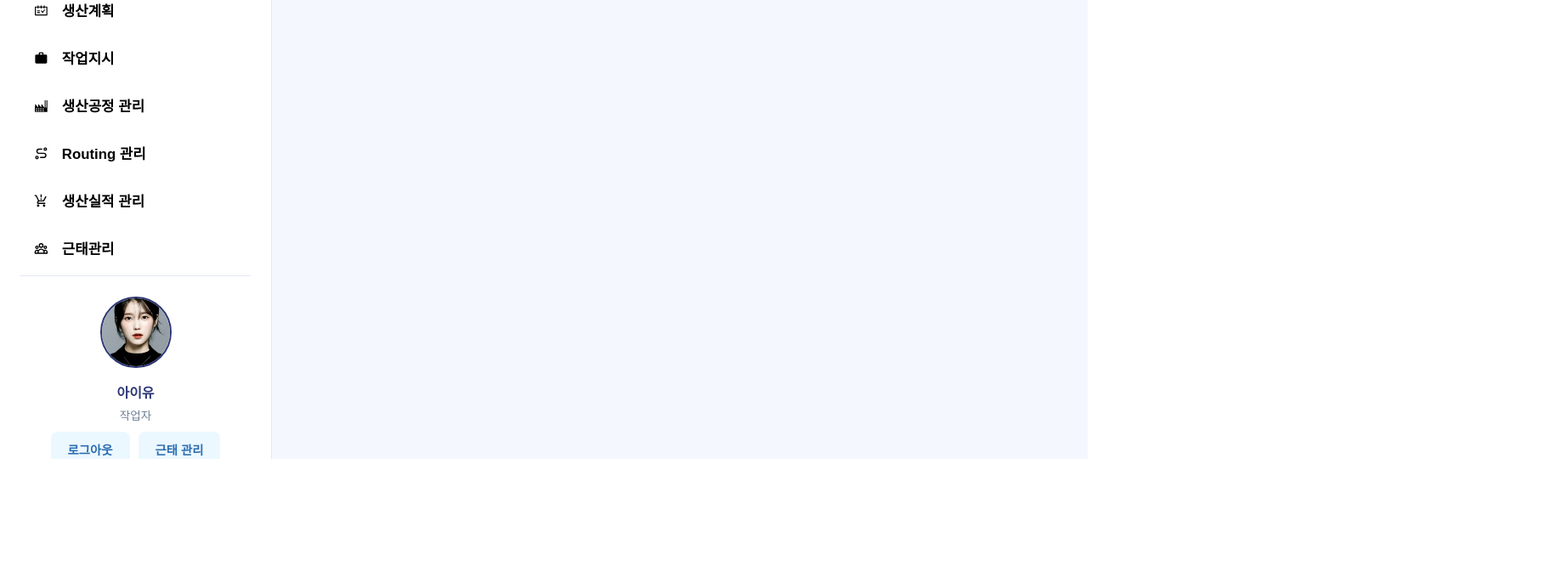
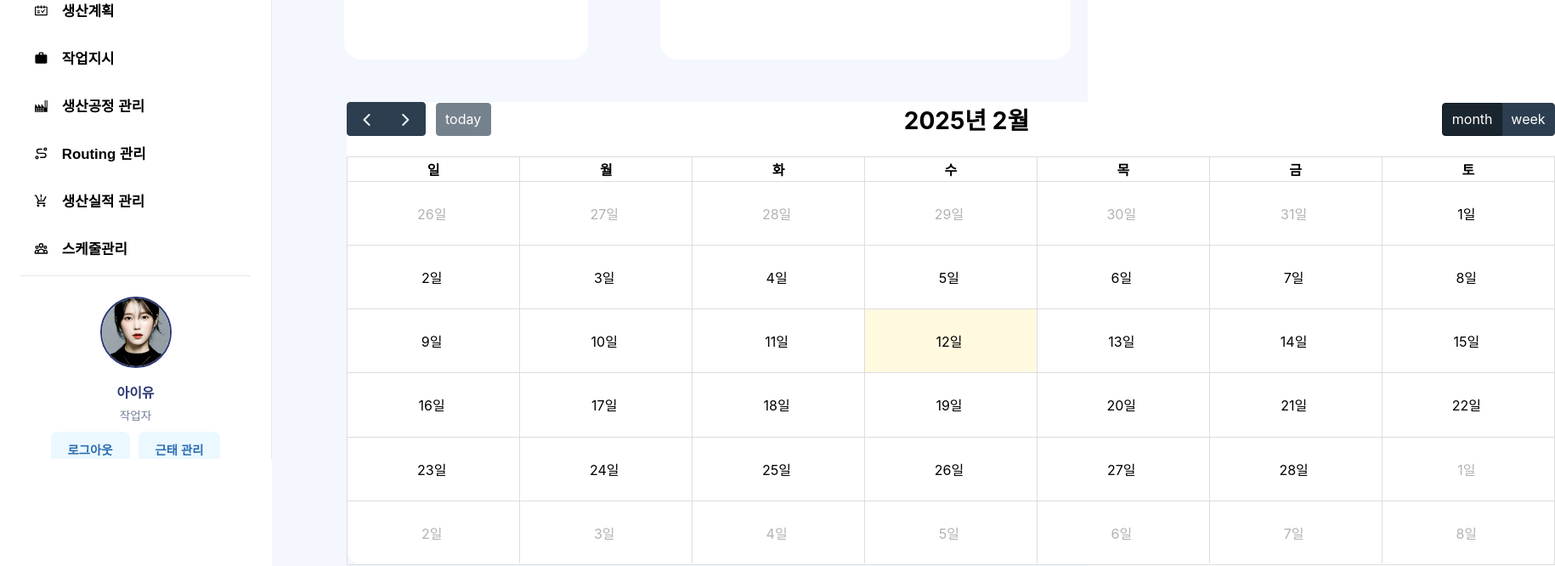
Before and after one commit to QualityCore/QualityCore-frontend, a React (Create React App) app: page /attendance in a window 1280 px wide. Shown: the part 260-926 px from the top of the page at 85% size, 1830 px wide, since content can reach past the window. Before the commit the page ends 800 px from the top, so only its background shows below. Built offline with nearby package versions, Linux system fonts and the light colour scheme; no server answers; a web font is replaced by a local one.

Commit message:
<25.02.17> 스케줄 UI

```diff
--- a/package.json
+++ b/package.json
@@ -3,6 +3,10 @@
   "version": "0.1.0",
   "private": true,
   "dependencies": {
+    "@fullcalendar/core": "^6.1.15",
+    "@fullcalendar/daygrid": "^6.1.15",
+    "@fullcalendar/interaction": "^6.1.15",
+    "@fullcalendar/react": "^6.1.15",
     "@heroicons/react": "^2.2.0",
     "@tailwindcss/forms": "^0.5.10",
     "axios": "^1.7.9",
--- a/src/components/Header.js
+++ b/src/components/Header.js
@@ -57,7 +57,7 @@ const Header = () => {
       '/rework': { main: '생산실적 관리', sub: '재작업 관리' },
 
       // 근태관리
-      '/attendance': { main: '근태관리', sub: '근태관리' },
+      '/attendance': { main: '스케줄관리', sub: '스케줄표' },
 
       // 기본 페이지
       '/': { main: '', sub: '메인화면' }
--- a/src/components/Sidebar.js
+++ b/src/components/Sidebar.js
@@ -157,7 +157,7 @@ const Sidebar = () => {
         <li>
           <Link to="/attendance">
             <HiOutlineUserGroup className="mr-4" />
-            근태관리
+            스케줄관리
           </Link>
         </li>
       </ul>
--- a/src/pages/attendance/Attendance.css
+++ b/src/pages/attendance/Attendance.css
@@ -0,0 +1,97 @@
+.maiBar {
+    height: 545px;
+    width: 1422px;
+    margin-left: 68px;
+    margin-top: 50px;
+    background-color: white;
+    border-radius: 20px;
+}
+
+.profileBar {
+    border: none;
+    width: 500px;
+    height: 200px;
+    display: inline-block;
+    margin-left: 65px;
+    margin-right: 85px;
+    border-radius: 20px;
+    background-color: white;
+}
+
+.tableBar {
+    border: none;
+    width: 842px;
+    height: 200px;
+    display: inline-block;
+    border-radius: 20px;
+    background-color: white;
+}
+
+/* FullCalendar 스타일 */
+.calendar {
+    width: 100%;
+    /* 부모 컨테이너 너비에 맞춤 */
+    height: 100%;
+    /* 부모 컨테이너 높이에 맞춤 */
+}
+
+/* 날짜 셀 스타일 */
+.fc-daygrid-day-frame {
+    display: flex;
+    justify-content: center;
+    align-items: center;
+    height: calc((100% - 40px) / 6);
+    /* 셀 높이를 균등하게 분배 */
+}
+
+/* 주간 헤더(요일 이름) 스타일 */
+.fc-col-header-cell {
+    /* width: 14.28%; */
+    /* 7일 기준으로 균등 분배 */
+    text-align: center;
+    /* 텍스트 가운데 정렬 */
+}
+
+.fc-col-header {
+    margin: 0;
+}
+
+/* 날짜 칸 크기 고정 */
+.fc-daygrid-body tr {
+    height: calc((100% - 40px) / 6);
+    /* 헤더를 제외한 남은 공간을 균등 분배 */
+}
+
+/* FullCalendar 뷰 위치 및 크기 수정 */
+.fc .fc-view-harness-active>.fc-view {
+    inset: 0;
+    /* 오프셋 제거 */
+    position: relative;
+    /* 상대적 위치로 설정 */
+    width: 100%;
+    /* 부모 컨테이너 너비에 맞춤 */
+    height: 100%;
+    /* 부모 컨테이너 높이에 맞춤 */
+}
+
+/* 스크롤 제거 */
+.fc-scroller {
+    overflow-y: hidden !important;
+    margin: 0;
+    /* 강제로 세로 스크롤 제거 */
+}
+
+.fc {
+    overflow: hidden;
+    /* 스크롤 제거 */
+}
+
+.fc-scrollgrid-sync-table {
+    table-layout: fixed !important;
+    width: 100% !important;
+    margin: 0;
+}
+
+.fc-scrollgrid {
+    margin: 0;
+}
--- a/src/pages/attendance/Attendance.js
+++ b/src/pages/attendance/Attendance.js
@@ -1,10 +1,63 @@
-import "./Attendance.css"
+import React, { useState, useEffect } from 'react';
+import FullCalendar from '@fullcalendar/react';
+import dayGridPlugin from '@fullcalendar/daygrid';
+import interactionPlugin from '@fullcalendar/interaction';
+import './Attendance.css';
 
-function Attendance() {
+const Attendance = () => {
+    const [events, setEvents] = useState([]);
 
+    useEffect(() => {
+        fetch('http://localhost:8080/api/schedule')
+            .then((response) => response.json())
+            .then((data) => {
+                const transformedEvents = data.schedule.map((schedule) => ({
+                    title: schedule.empName,
+                    start: new Date(schedule.checkIn).toISOString(),
+                    end: new Date(schedule.checkOut).toISOString(),
+                    description: `Work Team: ${schedule.workTeam}`,
+                    extendedProps: {
+                        email: schedule.email,
+                        phone: schedule.phone,
+                        profileImage: schedule.profileImage,
+                    },
+                }));
+                setEvents(transformedEvents);
+            })
+            .catch((error) => console.error('Error fetching schedules:', error));
+    }, []);
 
-    return (<>
-    </>);
-}
+    return (
+        <>
+            <div style={{ display: "flex", alignItems: "center", marginTop: "30px" }}>
+                <div className="profileBar"></div>
+                <div className="tableBar"></div>
+            </div>
+            <div>
+                <div className="maiBar">
+                    <FullCalendar
+                        className="calendar"
+                        headerToolbar={{
+                            left: 'prev,next today',
+                            center: 'title',
+                            right: 'dayGridMonth,dayGridWeek',
+                        }}
+                        plugins={[dayGridPlugin, interactionPlugin]}
+                        initialView="dayGridMonth"
+                        events={events}
+                        eventClick={(info) => {
+                            alert(`Event: ${info.event.title}\nEmail: ${info.event.extendedProps.email}\nPhone: ${info.event.extendedProps.phone}`);
+                        }}
+                        editable={true}
+                        droppable={true}
+                        locale="ko"
+                        height="100%" // 캘린더 높이를 부모 컨테이너에 맞춤
+                        expandRows={true} // 행 높이를 균일하게 설정
+                    />
+                </div>
+            </div>
+        </>
+    );
+};
 
 export default Attendance;
--- a/src/pages/work/workCreate.css
+++ b/src/pages/work/workCreate.css
@@ -26,7 +26,7 @@
     background-color: #D9D9D9;
 }
 
-.table th:nth-child(1),
+/* .table th:nth-child(1),
 .table td:nth-child(1) {
     width: 100px;
 }
@@ -44,7 +44,7 @@
 .table th:nth-child(4),
 .table td:nth-child(4) {
     width: 100px;
-}
+} */
 
 .tableName {
     margin-left: 135px;
--- a/src/pages/work/workOrders.css
+++ b/src/pages/work/workOrders.css
@@ -91,7 +91,7 @@ thead {
 }
 
 /* 테이블 각 열의  */
-th:nth-child(1),
+/* th:nth-child(1),
 td:nth-child(1) {
     width: 100px;
 }
@@ -139,7 +139,7 @@ td:nth-child(9) {
 th:nth-child(10),
 td:nth-child(10) {
     width: 180px;
-}
+} */
 
 /* 진행률 */
 .progress-container {
--- a/src/styles/standard-information/workplace-table.css
+++ b/src/styles/standard-information/workplace-table.css
@@ -35,7 +35,7 @@ table {
   margin-left: 0px;
 }
 
-th:nth-child(3), td:nth-child(3) {
+/* th:nth-child(3), td:nth-child(3) {
   width: 100px;
 }
 
@@ -49,4 +49,4 @@ th:nth-child(5), td:nth-child(5) {
 
 th:nth-child(8), td:nth-child(8) {
   width: 140px;
-}
+} */
```
Also changed, not shown: 2 other files (tests, documents, lock files or other folders).
